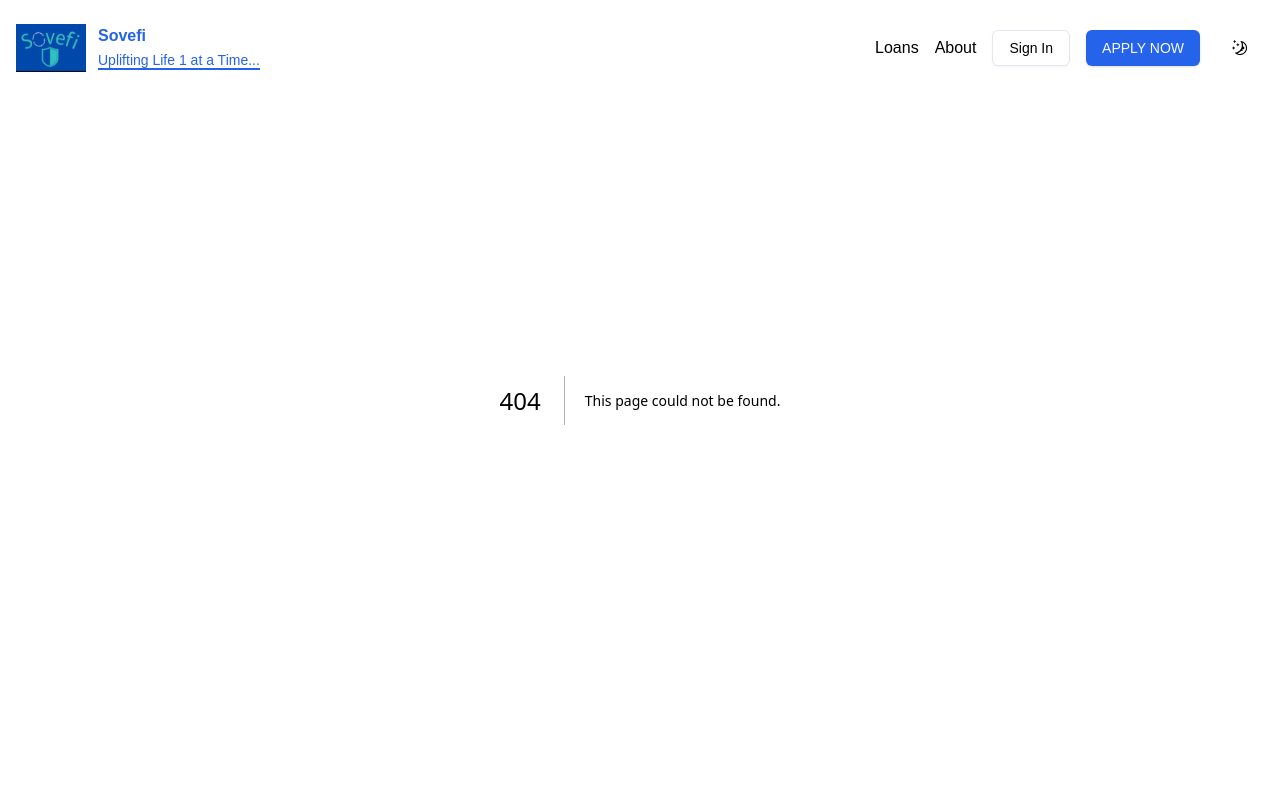
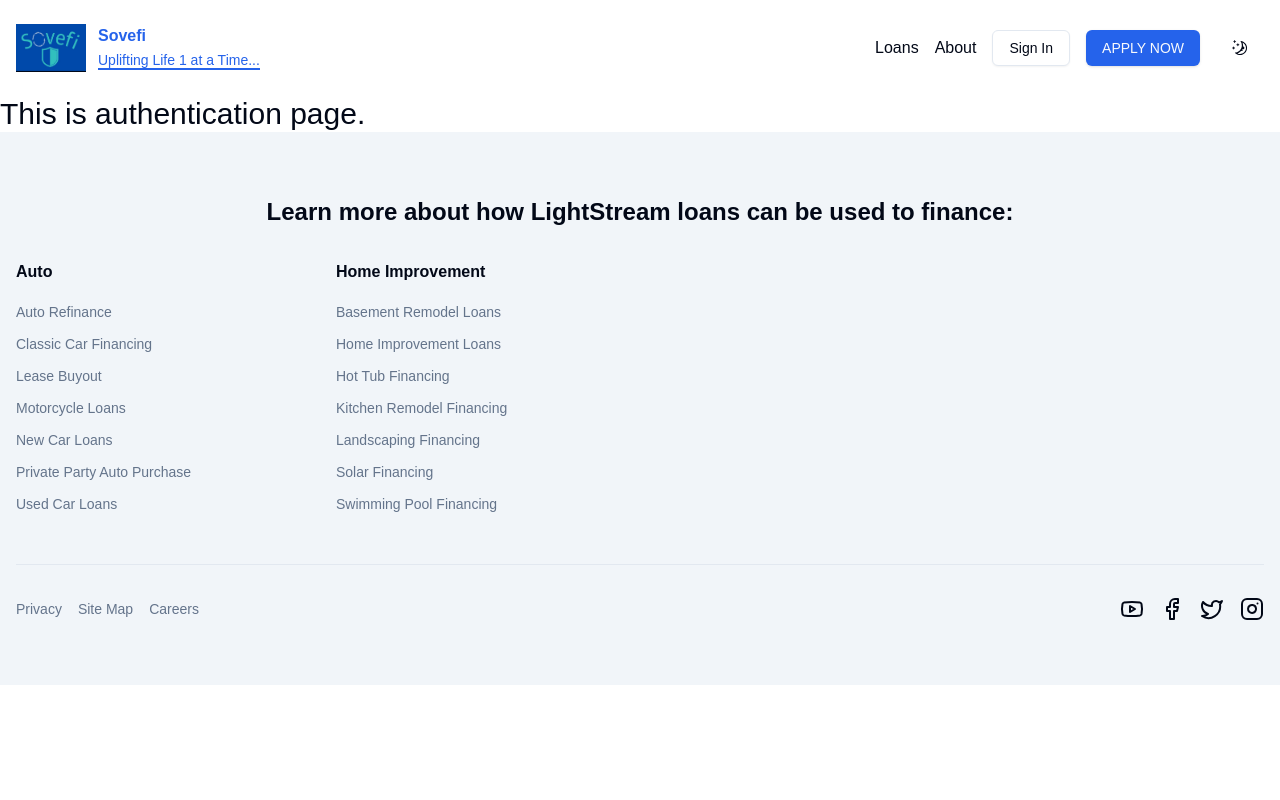
Before and after one commit to masumrana0/Sovefi_client, a Next.js app: page /auth in a window 1280 px wide. Before the commit this address had no page. Shown: the top 800 px of the page. Built offline with nearby package versions, Linux system fonts and the light colour scheme.

Commit message:
added global loading page

```diff
--- a/src/app/(layouts)/about/page.tsx
+++ b/src/app/(layouts)/about/page.tsx
@@ -3,7 +3,7 @@
 const AboutPage = () => {
   return (
     <div className="mt-24">
-      <h1>This is about page.</h1>
+      <h1 className="text-3xl">This is about page.</h1>
     </div>
   );
 };
--- a/src/app/(layouts)/applyLoans/page.tsx
+++ b/src/app/(layouts)/applyLoans/page.tsx
@@ -93,7 +93,7 @@
                   : index + 1 < step
                     ? "bg-primary text-white"
                     : "bg-secondary",
-                "clip-path-triangle",
+                "clip-path-triangle"
               )}
             >
               {label}
@@ -112,7 +112,7 @@
               <ChevronDown
                 className={cn(
                   "h-5 w-5 transition-transform",
-                  isBasicReqOpen && "rotate-180",
+                  isBasicReqOpen && "rotate-180"
                 )}
               />
             </CollapsibleTrigger>
@@ -310,8 +310,8 @@
                 )}
               />
 
-              <Button type="submit" className="w-full">
-                {step < 4 ? "Next" : "Submit"}
+              <Button type="submit" size="lg" className="w-fit">
+                {step < 4 ? "Continue" : "Submit"}
               </Button>
             </form>
           </Form>
--- /dev/null
+++ b/src/app/(layouts)/auth/layout.tsx
@@ -0,0 +1,16 @@
+import { Metadata } from "next";
+import React, { ReactNode } from "react";
+
+export const metadata: Metadata = {
+  title: "Sovefi | Auth",
+  description: "Generated by create SOVEFI",
+};
+const layout = ({ children }: { children: ReactNode }) => {
+  return (
+    <>
+      <div>{children}</div>
+    </>
+  );
+};
+
+export default layout;
--- /dev/null
+++ b/src/app/(layouts)/auth/page.tsx
@@ -0,0 +1,11 @@
+import React from "react";
+
+const AuthenticationPage = () => {
+  return (
+    <div className="mt-24">
+      <h1 className="text-3xl">This is authentication page.</h1>
+    </div>
+  );
+};
+
+export default AuthenticationPage;
--- /dev/null
+++ b/src/app/loading.tsx
@@ -0,0 +1,14 @@
+import React from "react";
+import { Loader } from "lucide-react"; // ShadCN component icon
+
+const GlobalLoading = () => {
+  return (
+    <div className="flex items-center justify-center mt-24 min-h-[80vh] w-full">
+      <Loader className="animate-spin text-primary h-8 w-8" />
+      {/* Optionally, add loading text */}
+      <span className="ml-3 text-primary">Loading...</span>
+    </div>
+  );
+};
+
+export default GlobalLoading;
--- a/src/components/share/navbar.tsx
+++ b/src/components/share/navbar.tsx
@@ -25,9 +25,11 @@
     <>
       <Link href="/">Loans</Link>
       <Link href="/about">About</Link>
-      <Button className="capitalize" variant="outline">
-        Sign In
-      </Button>
+      <Link href="/auth">
+        <Button className="capitalize" variant="outline">
+          Sign In
+        </Button>
+      </Link>
       <Link href="/applyLoans">
         <Button className="capitalize">APPLY NOW</Button>
       </Link>
```
